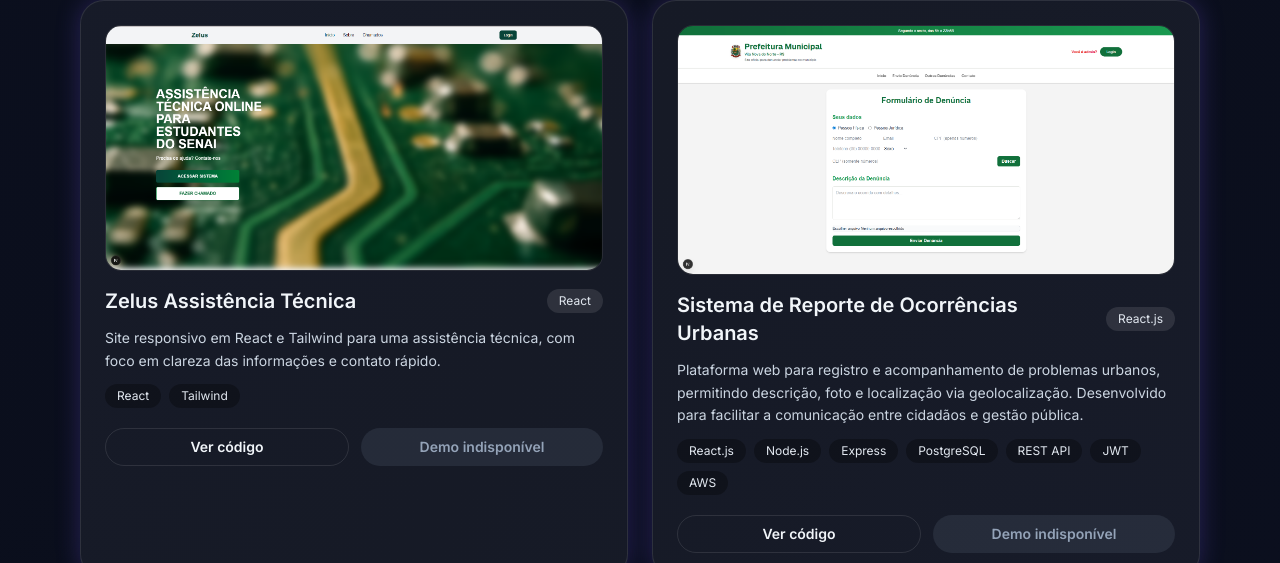
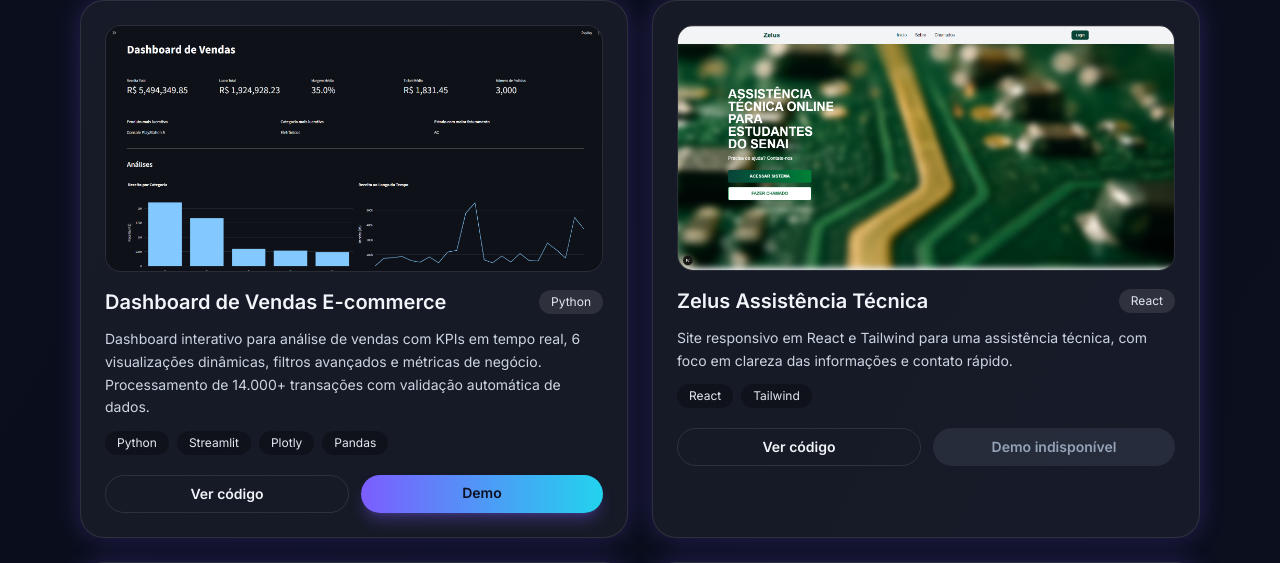
Before and after one commit to gaherrera00/gaherrera00, a React (Vite) app: page / in a window 1280 px wide. Shown: the part 1799-2362 px from the top of the page. Built offline with nearby package versions, Linux system fonts and the light colour scheme.

Commit message:
atualizacao de imagens

```diff
--- a/src/App.jsx
+++ b/src/App.jsx
@@ -36,6 +36,15 @@ const projects = [
     image: "/project-doceriajae.png",
   },
   {
+    title: "Dashboard de Vendas E-commerce",
+    description:
+      "Dashboard interativo para análise de vendas com KPIs em tempo real, 6 visualizações dinâmicas, filtros avançados e métricas de negócio. Processamento de 14.000+ transações com validação automática de dados.",
+    stack: ["Python", "Streamlit", "Plotly", "Pandas"],
+    code: "https://github.com/gaherrera00/dashboard-vendas-ecommerce",
+    demo: "https://dashboardvendas-maojhuep7h2gpxl8sjfkhf.streamlit.app",
+    image: "/project-dashboard.png",
+  },
+  {
     title: "Zelus Assistência Técnica",
     description:
       "Site responsivo em React e Tailwind para uma assistência técnica, com foco em clareza das informações e contato rápido.",
@@ -69,15 +78,6 @@ const projects = [
     code: "https://github.com/gaherrera00/barbearia-g2-sistema",
     demo: "https://barbearia-g2-sistema.vercel.app/",
     image: "/project-barbearia.png",
-  },
-  {
-    title: "Dashboard de Vendas E-commerce",
-    description:
-      "Dashboard interativo para análise de vendas com KPIs em tempo real, 6 visualizações dinâmicas, filtros avançados e métricas de negócio. Processamento de 14.000+ transações com validação automática de dados.",
-    stack: ["Python", "Streamlit", "Plotly", "Pandas"],
-    code: "https://github.com/gaherrera00/dashboard-vendas-ecommerce",
-    demo: "https://dashboardvendas-maojhuep7h2gpxl8sjfkhf.streamlit.app",
-    image: "/project-dashboard-vendas.png",
   },
 ];
 
@@ -232,8 +232,9 @@ export default function App() {
 
   return (
     <div
-      className={`min-h-screen transition-colors duration-300 ${isDark ? gradientBgDark : gradientBgLight
-        } text-slate-900 dark:text-slate-100`}
+      className={`min-h-screen transition-colors duration-300 ${
+        isDark ? gradientBgDark : gradientBgLight
+      } text-slate-900 dark:text-slate-100`}
     >
       <div className="mx-auto max-w-6xl px-4 pb-16">
         {/* HEADER */}
@@ -259,10 +260,10 @@ export default function App() {
                   {id === "home"
                     ? "Início"
                     : id === "about"
-                      ? "Sobre"
-                      : id === "projects"
-                        ? "Projetos"
-                        : "Contato"}
+                    ? "Sobre"
+                    : id === "projects"
+                    ? "Projetos"
+                    : "Contato"}
                 </button>
               ))}
 
```
